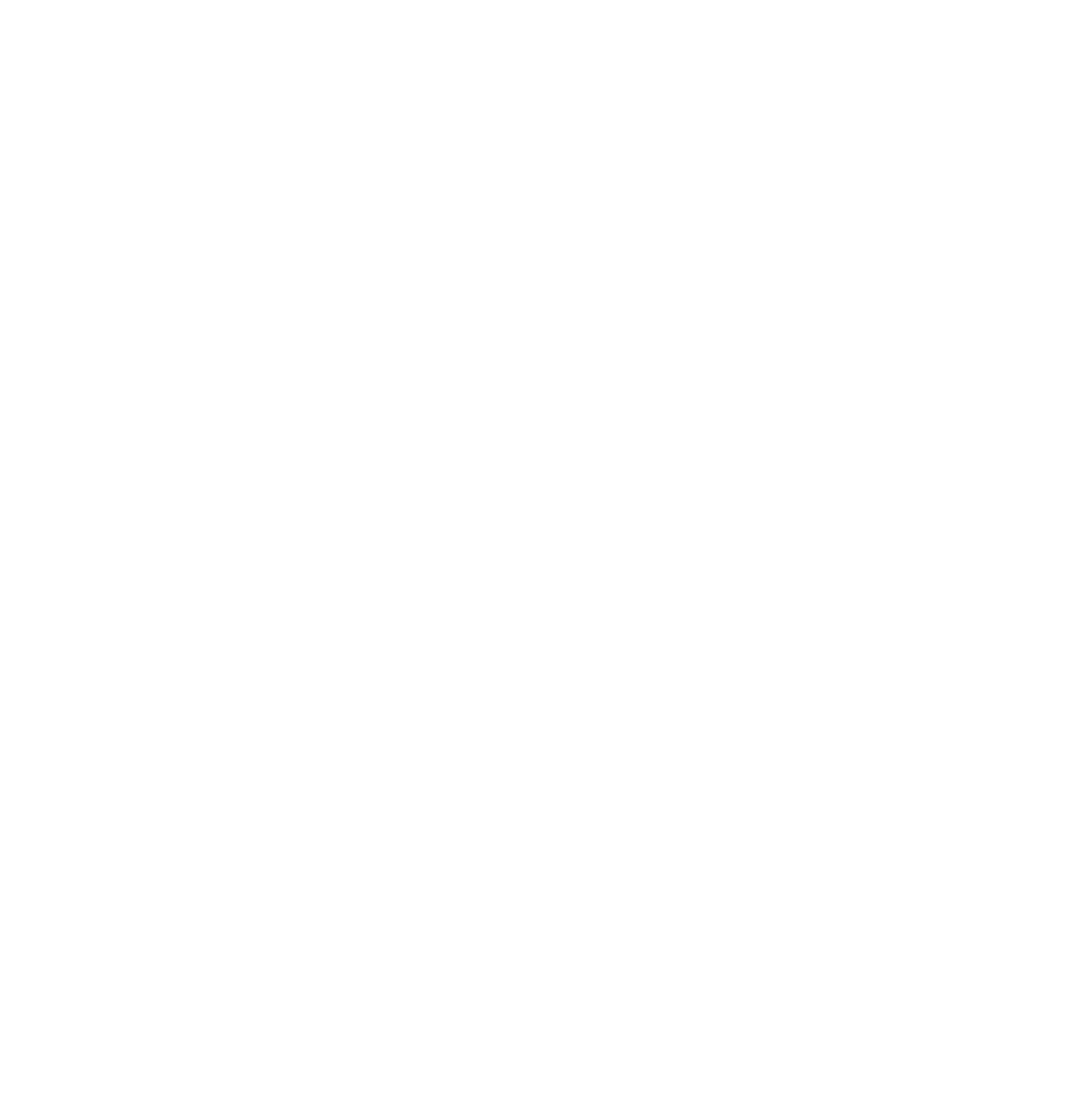
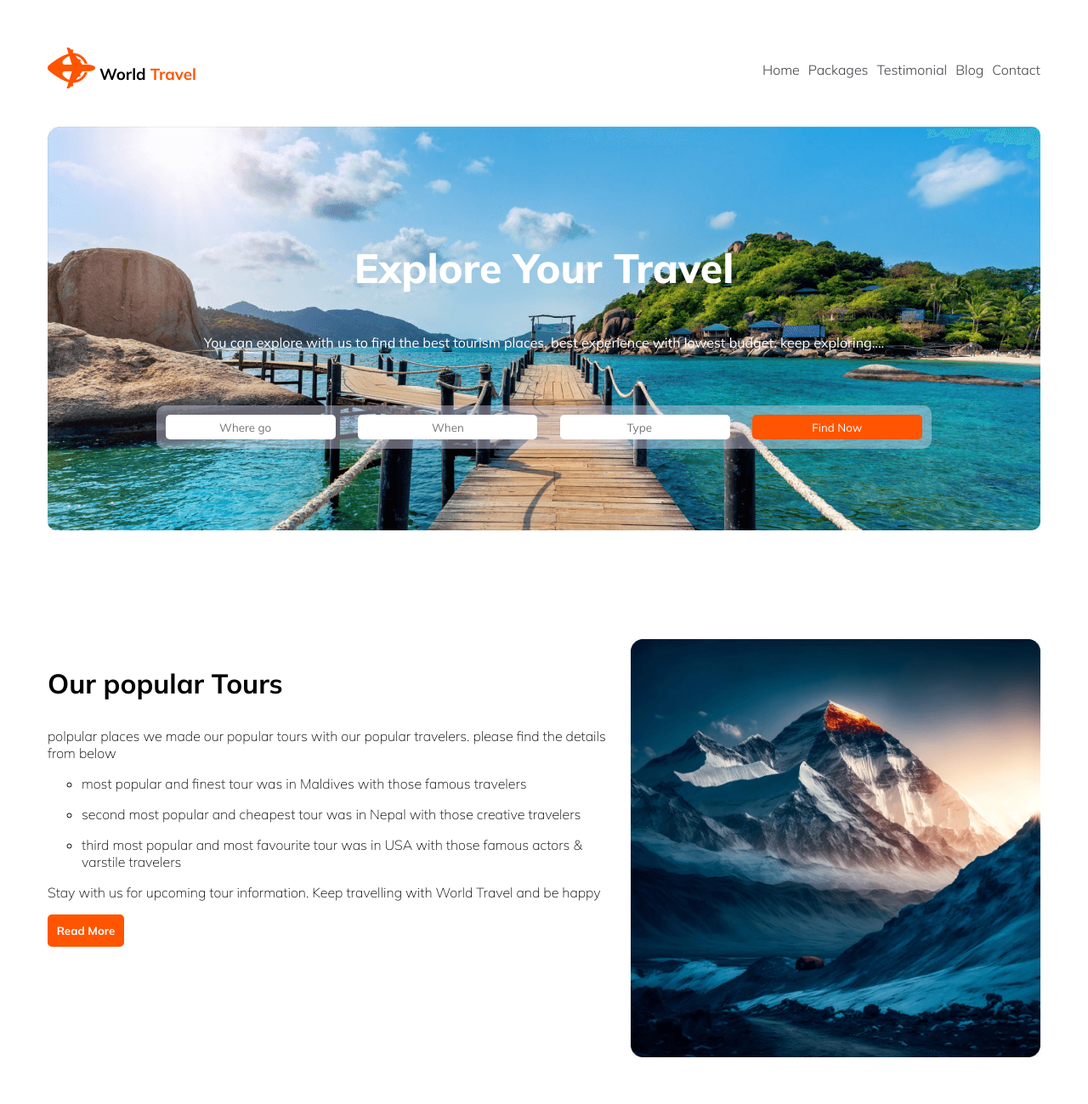
Before and after one commit to SMShakhawat/world-travel, a plain HTML site: page index.html in a window 1280 px wide. Shown: the whole page at 85% size. Before the commit the page ends 800 px from the top, so only its background shows below. Drawn offline with Linux system fonts and the light colour scheme.

Commit message:
banner section added

```diff
--- a/index.html
+++ b/index.html
@@ -5,16 +5,69 @@
     <meta name="viewport" content="width=device-width, initial-scale=1.0">
     <title>World Travel</title>
 
-    <!-- Styles link -->
-    <link rel="stylesheet" href="./styles/style.css">
+    <!-- google font link -->
+    <style>
+        @import url('https://fonts.googleapis.com/css2?family=Mulish:ital,wght@0,200..1000;1,200..1000&family=Open+Sans:ital,wght@0,300..800;1,300..800&family=Roboto:ital,wght@0,100;0,300;0,400;0,500;0,700;0,900;1,100;1,300;1,400;1,500;1,700;1,900&family=Work+Sans:wght@700&display=swap');
+    </style>
+
+    <!-- Own Styles link -->
+    <link rel="stylesheet" href="./styles/styles.css">
 </head>
 <body>
-    <header>
 
+    <!-- header section -->
+    <header class="section">
+        <nav class="nav">
+            <div class="nav-logo">
+                <div class="logo"><img src="./Images/Group 40071 (2).png" alt=""></div>
+                <h3 class="logo-title">World <span class="travel">Travel</span> </h3>
+            </div>
+            <div class="menu">
+                <ul>
+                    <li class="change"><a href="">Home</a></li>
+                    <li><a href="">Packages</a></li>
+                    <li><a href="">Testimonial</a></li>
+                    <li><a href="">Blog</a></li>
+                    <li><a href="">Contact</a></li>
+                </ul>
+            </div>
+        </nav>
+        <div class="banner">
+            <div class="banner-description">
+                <h2 class="banner-title">Explore Your Travel</h2>
+            <p class="banner-text">You can explore with us to find the best tourism places, best experience with lowest budget. keep exploring....</p>
+            <div class="banner-input-space">
+                <div class="banner-input">
+                    <input class="input-text" type="search" name="" id="" placeholder="Where go">
+                    <input class="input-text" type="text" name="" id="" placeholder="When">
+                    <input class="input-text" type="search" name="" id="" placeholder="Type">
+                    <button id="find" class="input-text" type="submit"> Find Now</button>
+                </div>
+            </div>
+            </div>
+        </div>
     </header>
 
     <main>
-
+        <!-- popular section -->
+        <section class="section">
+            <div class="popular-section">
+                <div class="popular-detaisl">
+                    <h3 class="popular-title">Our popular Tours</h3>
+                    <p class="popular-description">polpular places we made our popular tours with our popular travelers. please find the details from below</p>
+                    <ul>
+                        <li><p>most popular and finest tour was in Maldives with those famous travelers</p></li>
+                        <li><p>second most popular and cheapest tour was in Nepal with those creative travelers</p></li>
+                        <li><p>third most popular and most favourite tour was in USA with those famous actors & varstile travelers</p></li>
+                    </ul>
+                    <p>Stay with us for upcoming tour information. Keep travelling with World Travel and be happy</p>
+                    <button class="btn-more">Read More</button>
+                </div>
+                <div class="popular-img">
+                    <img src="./Images/Rectangle 4.png" alt="" srcset="">
+                </div>
+            </div>
+        </section>
     </main>
 
     <footer>
--- /dev/null
+++ b/styles/styles.css
@@ -0,0 +1,102 @@
+/* shared styles */
+*{
+    font-family: "Mulish", sans-serif;
+    font-optical-sizing: auto;
+}
+.section{
+    padding: 3rem;
+}
+/* Navbar style */
+.nav{
+    display: flex;
+    justify-content: space-between;
+}
+.nav-logo{
+    display: flex;
+    gap: 5px;
+}
+.travel{
+    color: #FF5400;
+}
+.menu> ul{
+    display: flex;
+    gap: 10px;
+}
+ul> li{
+    list-style: none;
+}
+li> a{
+    text-decoration: none;
+    color: #424247;
+    font-weight: 300;
+}
+.change:hover {
+    color: #FF5400;
+}
+/* banner style */
+.banner{
+    background-image: url(../Images/Group\ 13\ \(1\)\ \(1\).png);
+    width: 100%;
+    border-radius: 10px;
+    text-align: center;
+}
+.banner-description{
+    margin: 2rem;
+    padding: 6rem;
+}
+.banner-title{
+    color: #FFFFFF;
+    margin-bottom: 3rem;
+    font-weight: 800;
+    font-size: 3rem;
+}
+.banner-text{
+    color: #FFFFFF;
+    margin-bottom: 4rem;
+}
+.banner-input{
+    display: flex;
+    justify-content: space-around;
+    background-color: #d8d8ee71;
+    border-radius: 10px;
+    gap: 4px;
+}
+.input-text{
+    border: none;
+    text-align: center;
+    background-color: #FFFFFF;
+    border-radius: 5px;
+    padding: .4rem;
+    width: 25%;
+    margin: .7rem;
+}
+#find{
+    background-color: #FF5400;
+    color: #FFFFFF;
+}
+/* popular style */
+.popular-section{
+    display: flex;
+    justify-content: space-between;
+    gap: 1rem;
+}
+.popular-title{
+    font-size: 2rem;
+}
+.popular-detaisl p{
+    font-weight: 100;
+}
+.popular-detaisl li{
+    list-style: circle;
+}
+.btn-more{
+    background-color: #FF5400;
+    color: #FFFFFF;
+    padding: .8em;
+    border: none;
+    border-radius: 5px;
+    font-weight: bolder;
+}
+.popular-img img{
+    width: 100%;
+}
```
Also changed, not shown: styles/style.css (deleted).
